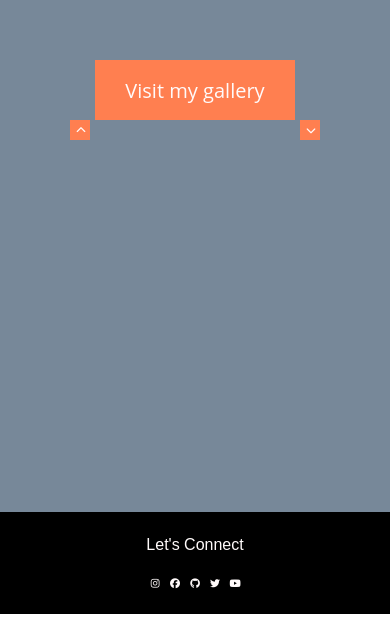
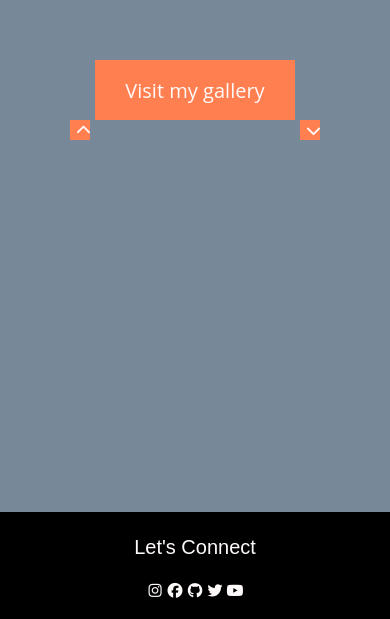
Before and after one commit to itzmeowww/itzmeowww.github.io, a plain HTML site: page index.html in a window 390 px wide. Shown: the part 1176-1795 px from the top of the page. Drawn offline with nearby package versions, Linux system fonts and the light colour scheme; some packages are replaced by stand-ins of ours; no server answers; a script that the page names is missing.

Commit message:
update icon size

```diff
--- a/css/index.css
+++ b/css/index.css
@@ -23,13 +23,17 @@
         transition: font-size 0.5s;
     }
     .btn {
-        font-size: 10px;
+        font-size: 15px;
         width: 20px;
         height: 20px;
         background-color: coral;
         color: snow;
         transition: width, height, color, background-color 0.5s;
         transition: font-size 0.5s;
+    }
+    .social-media {
+        font-size: 20px;
+        transition: font-size 1s;
     }
 }
 
--- a/pages/gallery.html
+++ b/pages/gallery.html
@@ -51,7 +51,7 @@
 
 
     <script src="https://code.jquery.com/jquery-3.4.1.min.js"></script>
-    <script src="http://code.jquery.com/mobile/1.4.5/jquery.mobile-1.4.5.min.css"></script>
+    <script src="http://code.jquery.com/mobile/1.5.0-rc1/jquery.mobile-1.5.0-rc1.min.js"></script>
     <!-- <script src="https://cdn.jsdelivr.net/npm/popper.js@1.16.0/dist/umd/popper.min.js" integrity="sha384-Q6E9RHvbIyZFJoft+2mJbHaEWldlvI9IOYy5n3zV9zzTtmI3UksdQRVvoxMfooAo" crossorigin="anonymous"></script> -->
     <script src="https://cdn.jsdelivr.net/gh/cferdinandi/smooth-scroll@15.0.0/dist/smooth-scroll.polyfills.min.js"></script>
 
--- a/pages/javascript/gallery.js
+++ b/pages/javascript/gallery.js
@@ -84,7 +84,8 @@ $(document).ready(function() {
 
 
     $("html").on("swiperight", function() {
-        window.history.back();
+        console.log("swipe!");
+        //window.history.back();
     });
 
 
```
